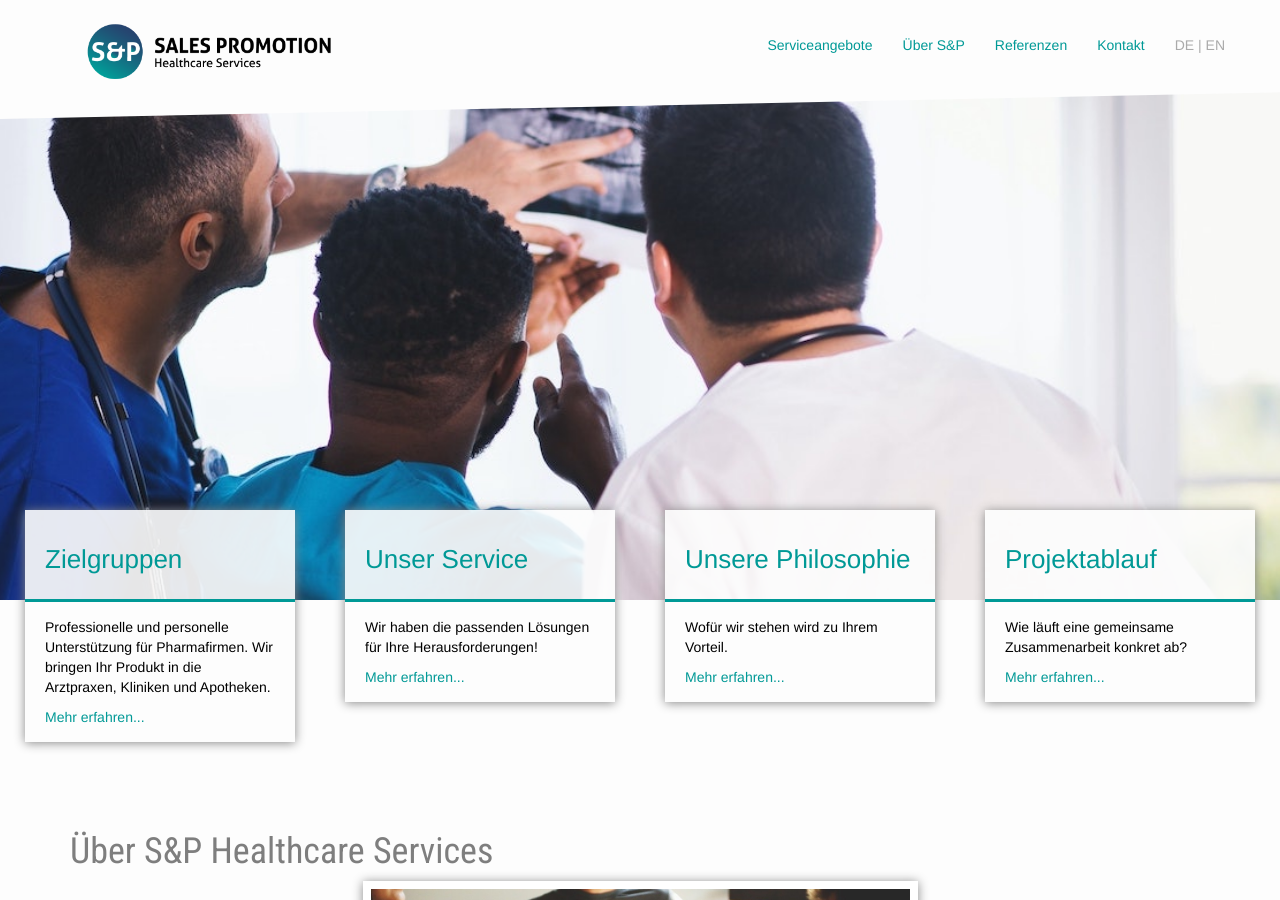
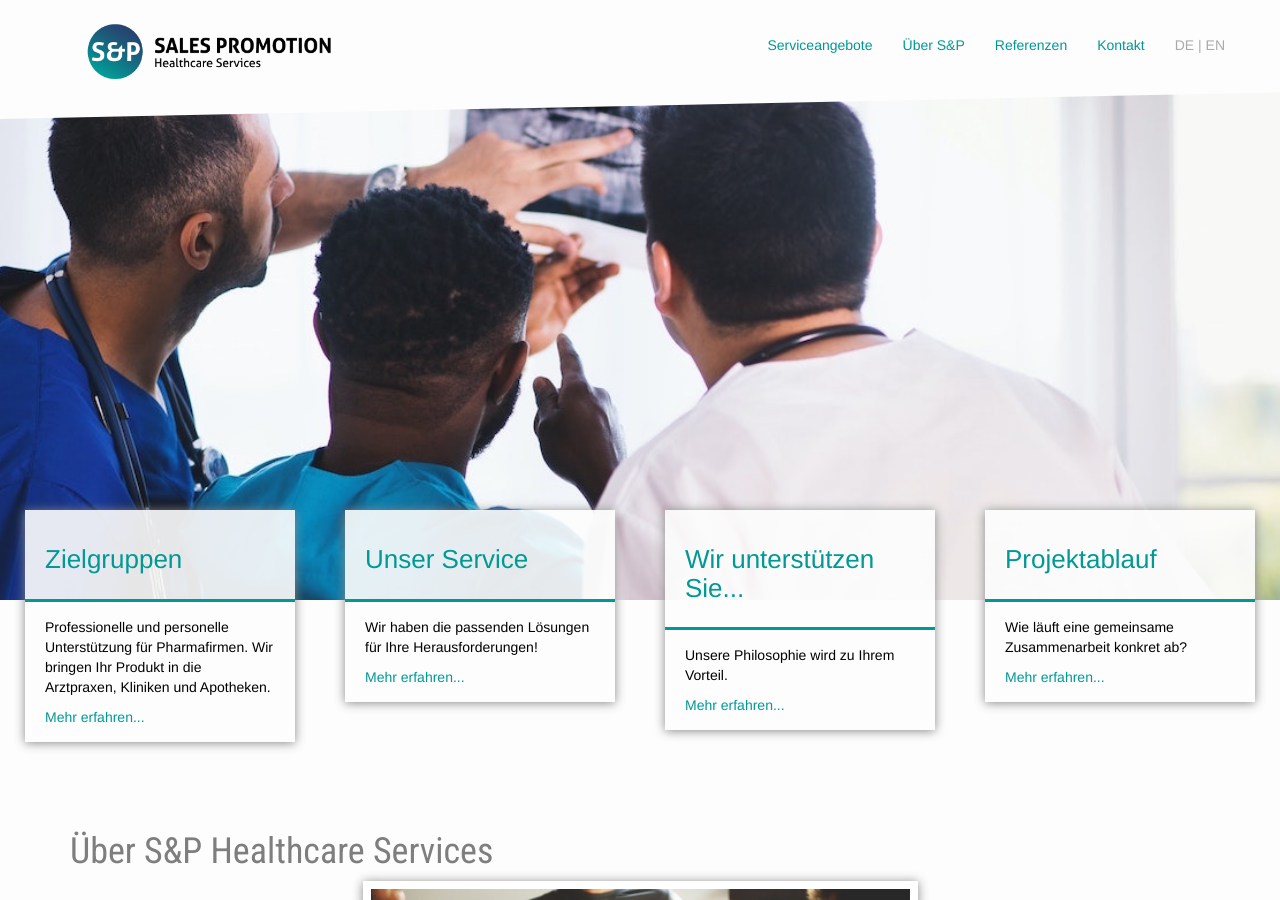
Before and after one commit to samlawski/sp-healthcare, a Jekyll site: the page built from index.html, in a window 1280 px wide and 900 px high. Built offline with Jekyll 4.4.1, drawn with Linux system fonts in a browser that asks for light colours; nearby versions of some CDN libraries.

Commit message:
Updated 'index.html' via CloudCannon

```diff
--- a/index.html
+++ b/index.html
@@ -55,13 +55,13 @@ header_image_path: /assets/images/title.jpg
         <a href="{{ "/wofuer-wir-stehen" | prepend: site.baseurl }}">
           <header class="content">
             <h3 class="editable">
-              Unsere Philosophie
+              Wir unterst&uuml;tzen Sie...
             </h3>
           </header>
         </a>
         <div class="content">
           <p class="editable">
-            Wof&uuml;r wir stehen wird zu Ihrem Vorteil.
+            Unsere Philosophie wird zu Ihrem Vorteil.
           </p>
           <a href="/wofuer-wir-stehen" class="editable">Mehr erfahren...</a>
         </div><!-- / content -->
```
